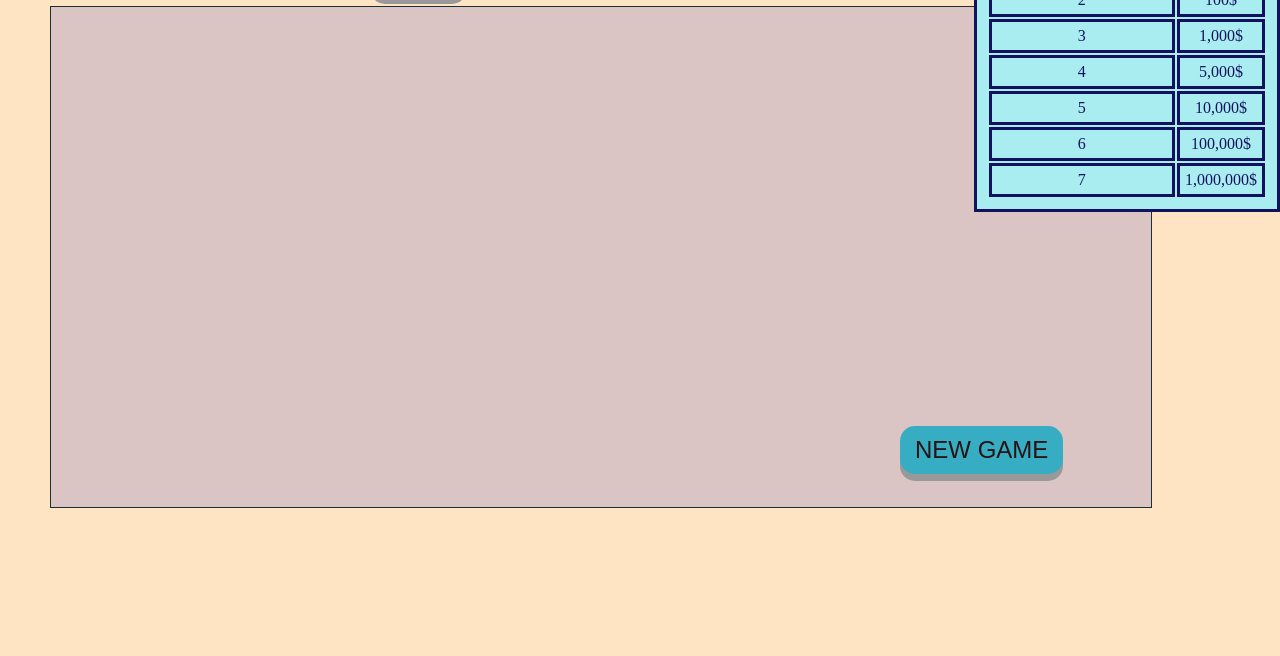
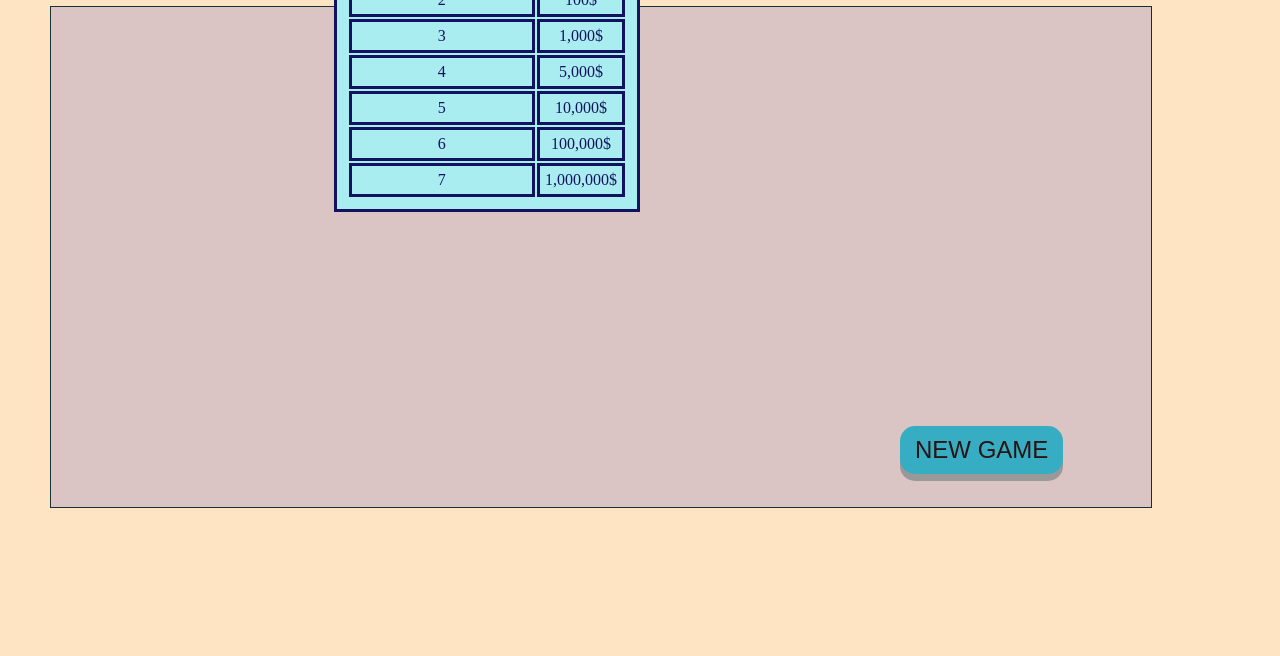
Before and after one commit to shani-da/Lottery_mobile, a plain HTML site: page index.html in a window 1280 px wide. Shown: the part 144-800 px from the top of the page. Drawn offline with Linux system fonts and the light colour scheme.

Commit message:
Update index.html

```diff
--- a/index.html
+++ b/index.html
@@ -8,7 +8,6 @@
              position: absolute;
 
              top: 5%;
-             right: 0.000001em;
                 }
             body {
                 background-color: bisque;
```
